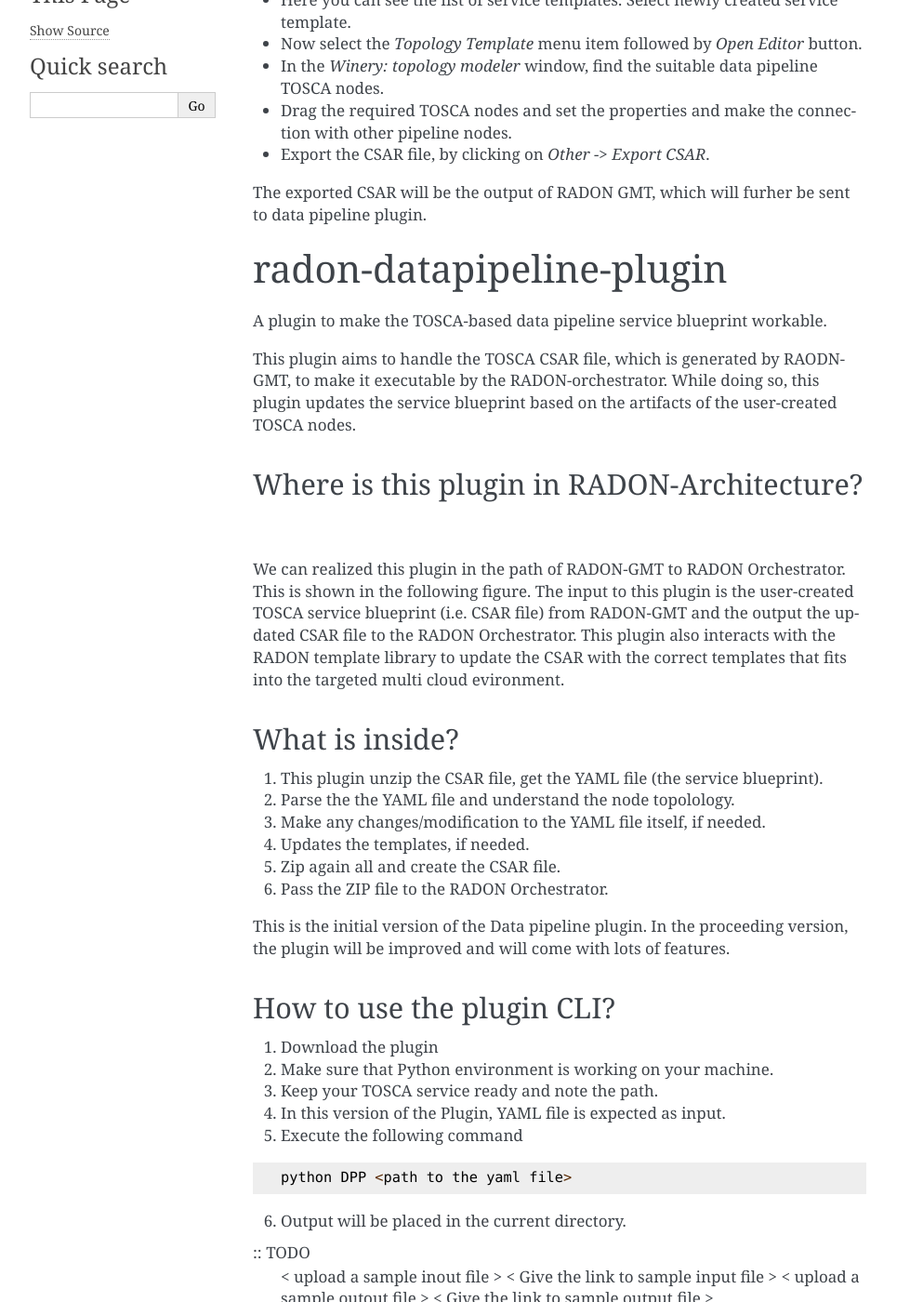
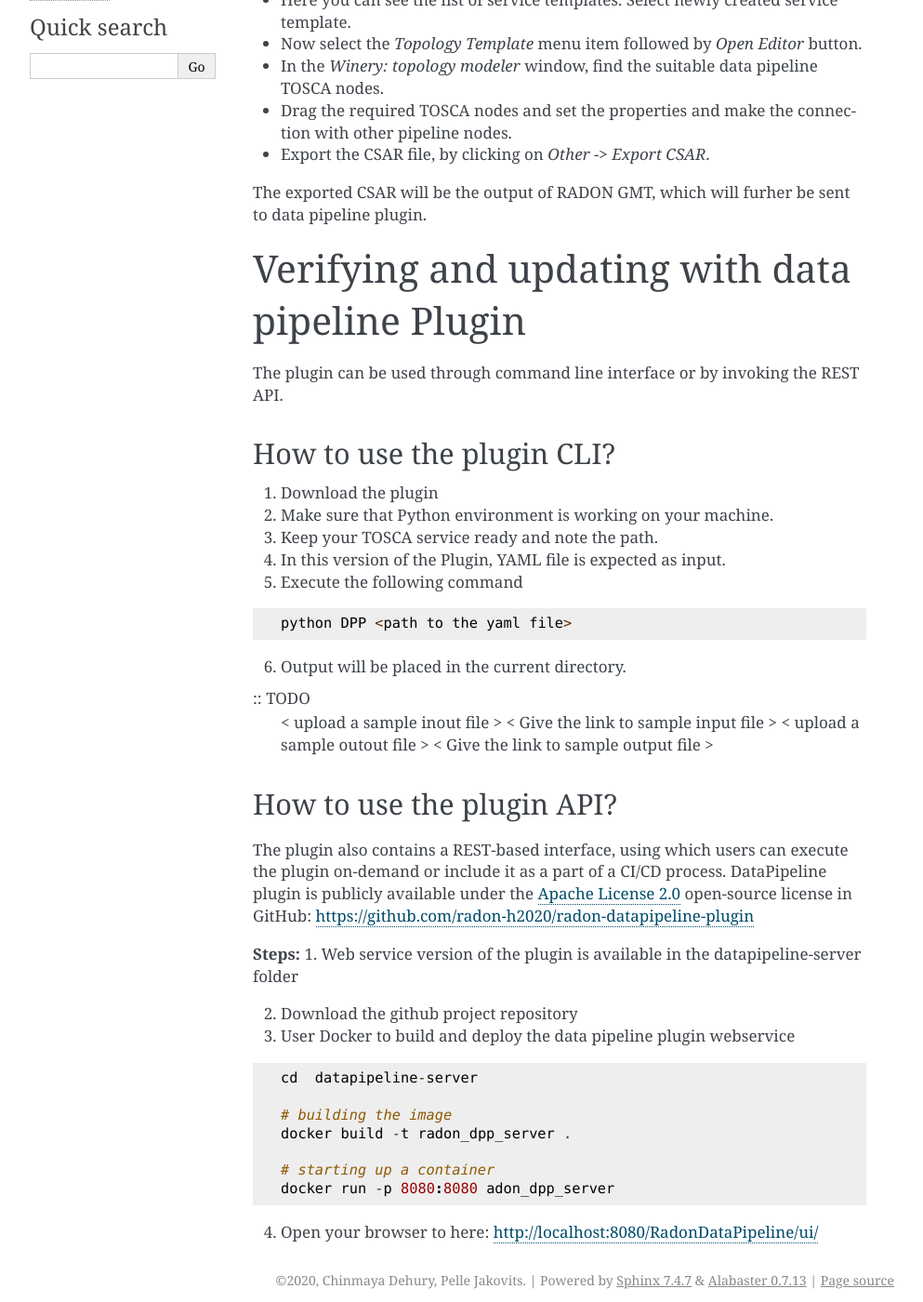
Before and after one commit to radon-h2020/radon-datapipeline-plugin, a Sphinx documentation site: the page built from docs/getting-started.rst, in a window 1280 px wide and 1400 px high, scrolled down 275 px. Shown: the whole window at 93% size, without its empty margins (148-1141 px from the left). Built offline with Sphinx 7.4.7, drawn with Linux system fonts in a browser that asks for light colours; some of the changed text lies outside the part shown.

Commit message:
major updates

```diff
--- a/docs/getting-started.rst
+++ b/docs/getting-started.rst
@@ -16,34 +16,11 @@ You can follow this step to setup RADON GMT.
 The exported CSAR will be the output of RADON GMT, which will furher be sent to data pipeline plugin.
 
 
-radon-datapipeline-plugin
-~~~~~~~~~~~~~~~~~~~~~~~~~
+Verifying and updating with data pipeline Plugin
+~~~~~~~~~~~~~~~~~~~~~~~~~~~~~~~~~~~~~~~~~~~~~~~~
 
-A plugin to make the TOSCA-based data pipeline service blueprint workable.
+The plugin can be used through command line interface or by invoking the REST API.
 
-This plugin aims to handle the TOSCA CSAR file, which is generated by RAODN-GMT, to make it executable by the RADON-orchestrator. While doing so, this plugin updates the service blueprint based on the artifacts of the user-created TOSCA nodes.
-
-
-Where is this plugin in RADON-Architecture?
-*******************************************
-
-We can realized this plugin in the path of RADON-GMT to RADON Orchestrator. This is shown in the following figure.  The input to this plugin is the user-created TOSCA service blueprint (i.e. CSAR file) from RADON-GMT and the output the updated CSAR file to the RADON Orchestrator. This plugin also interacts with the RADON template library to update the CSAR with the correct templates that fits into the targeted multi cloud evironment.
-
-
-
-
-What is inside?
-***************
-
-1. This plugin unzip the CSAR file, get the YAML file (the service blueprint).
-2. Parse the the YAML file and understand the node topolology.
-3. Make any changes/modification to the YAML file itself, if needed.
-4. Updates the templates, if needed.
-5. Zip again all and create the CSAR file.
-6. Pass the ZIP file to the RADON Orchestrator.
-
-
-This is the initial version of the Data pipeline plugin. In the proceeding version, the plugin will be improved and will come with lots of features.
 
 How to use the plugin CLI?
 *********************************************
@@ -70,6 +47,10 @@ How to use the plugin CLI?
 How to use the plugin API?
 *******************************************
 
+
+The plugin also contains a REST-based interface, using which users can execute the plugin on-demand or include it as a part of a CI/CD process. DataPipeline plugin is publicly available under the `Apache License 2.0 <http://www.apache.org/licenses/>`_ open-source license in GitHub: https://github.com/radon-h2020/radon-datapipeline-plugin
+
+**Steps:**
 1. Web service version of the plugin is available in the datapipeline-server folder
 
 2. Download the github project repository
```
Also changed, not shown: docs/technical-details.rst (+23 -3 lines).
